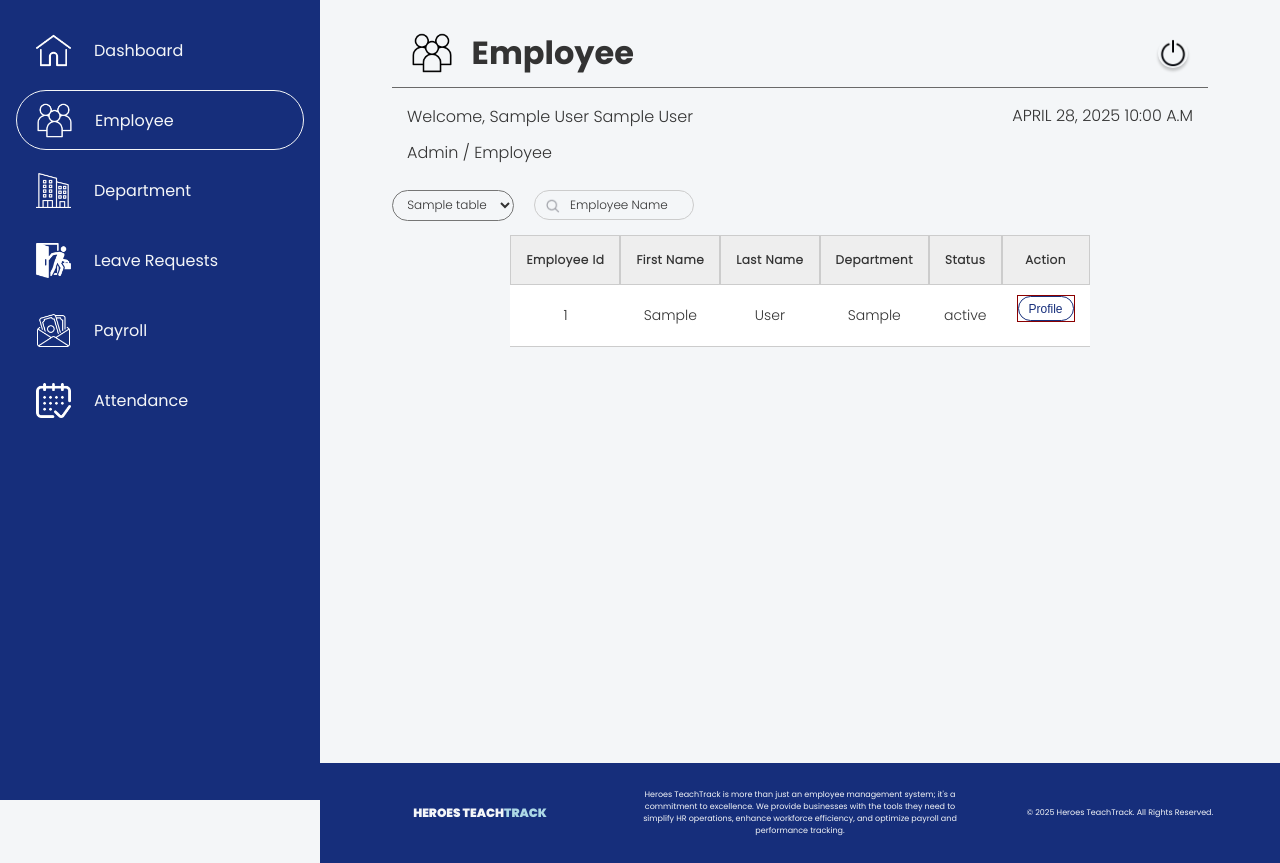
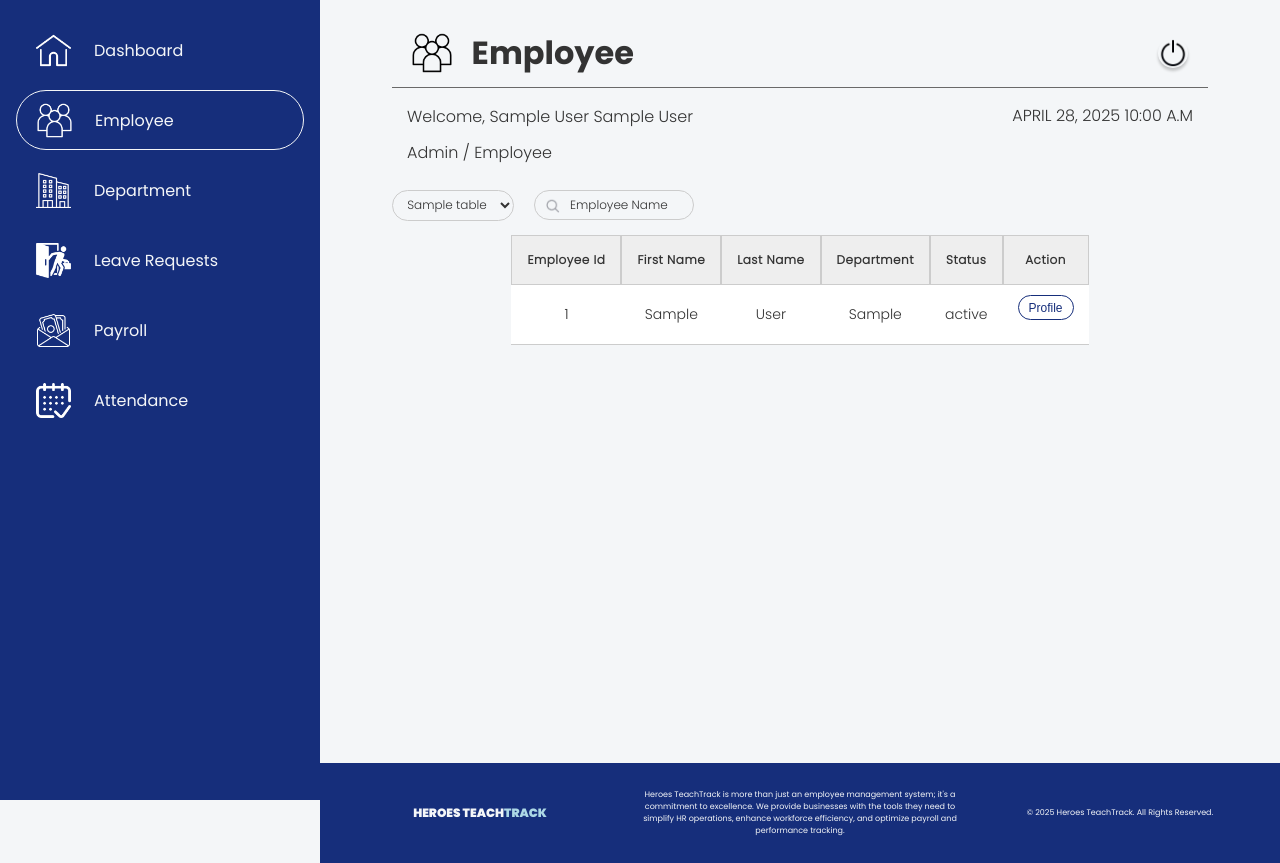
Before and after one commit to Jahmiebelle/Accounting-Management-System, a PHP site: page /Dashboard/admin/admin_employee.php in a window 1280 px wide. Shown: the part 80-943 px from the top of the page. Run offline with PHP 8.4, Linux system fonts and the light colour scheme; the visitor is signed in with stand-in values (Sample User, id 1); tables that the repository leaves empty or names only in its code hold one stand-in row (values such as "Sample post").

Commit message:
update admin_employee.css

```diff
--- a/AccountingSys/Styles/admin_employee.css
+++ b/AccountingSys/Styles/admin_employee.css
@@ -421,6 +421,7 @@ body {
   text-align: center;
   height: auto;
   border-radius: 30px;
+  border: solid #cccccc 1px;
   background-color: rgba(0, 0, 0, 0);
   padding: 5px 10px;
   font-family: 'Poppins-light';
@@ -518,12 +519,8 @@ tr:nth-child(even) {
   align-items: center;
   height: auto;
   width: auto;
-  border: solid darkred 1px;
 }
 
-#emp_id {
-  border: solid black 2px;
-}
 
 .profile-btn {
   display: flex;
```
